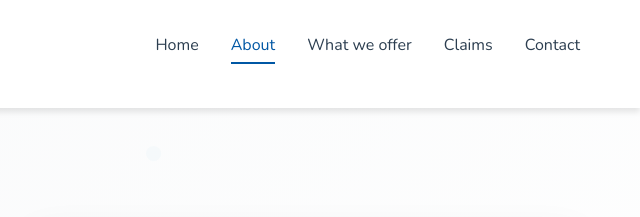
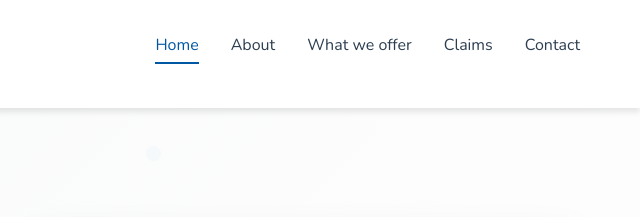
Before and after one commit to JDPATEL-1410/wecareassurance, a plain HTML site: page index.html in a window 1280 px wide. Shown: the top 217 px of the page, 640-1280 px from the left. Drawn offline with nearby package versions, Linux system fonts and the light colour scheme.

Commit message:
Update index.html

```diff
--- a/index.html
+++ b/index.html
@@ -31,8 +31,8 @@
           /></a>
         </div>
         <ul class="nav-menu">
-          <li><a href="index.html" class="nav-link">Home</a></li>
-          <li><a href="about.html" class="nav-link active">About</a></li>
+          <li><a href="index.html" class="nav-link active">Home</a></li>
+          <li><a href="about.html" class="nav-link">About</a></li>
           <li><a href="plans.html" class="nav-link">What we offer</a></li>
           <li><a href="claims.html" class="nav-link">Claims</a></li>
           <li><a href="contact.html" class="nav-link">Contact</a></li>
```
